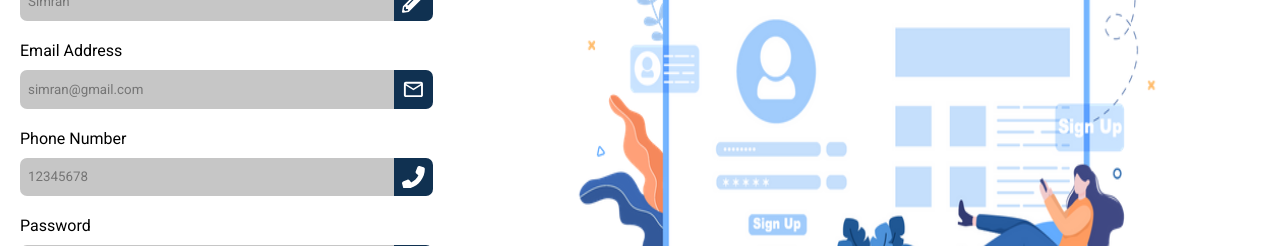
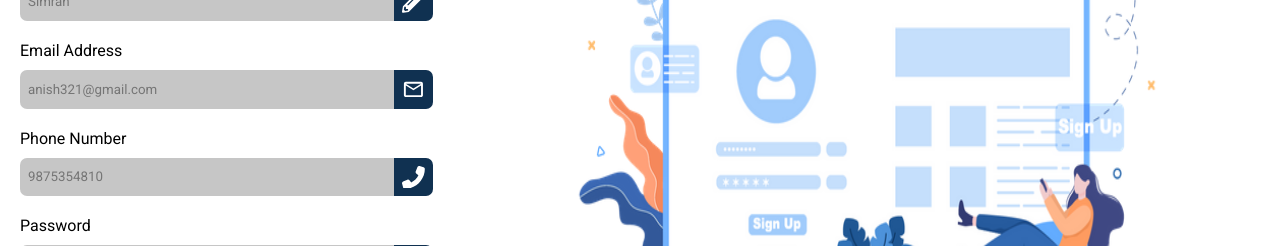
Before and after one commit to Anish-0511/Job_Zone, a React (Vite) app in the folder Frontend/: page /register in a window 1280 px wide. Shown: the part 350-596 px from the top of the page. Built offline with nearby package versions, Linux system fonts and the light colour scheme; no server answers.

Commit message:
placeholder chnage

```diff
--- a/Frontend/src/components/Auth/Login.jsx
+++ b/Frontend/src/components/Auth/Login.jsx
@@ -75,7 +75,7 @@ const Login = () => {
             <div>
               <input
                 type="email"
-                placeholder="simran@gmail.com"
+                placeholder="anish312@gmail.com"
                 value={email}
                 onChange={(e) => setEmail(e.target.value)}
               />
--- a/Frontend/src/components/Auth/Register.jsx
+++ b/Frontend/src/components/Auth/Register.jsx
@@ -87,7 +87,7 @@ const Register = () => {
             <div>
               <input
                 type="email"
-                placeholder="simran@gmail.com"
+                placeholder="anish321@gmail.com"
                 value={email}
                 onChange={(e) => setEmail(e.target.value)}
               />
@@ -100,7 +100,7 @@ const Register = () => {
             <div>
               <input
                 type="number"
-                placeholder="12345678"
+                placeholder="9875354810"
                 value={phone}
                 onChange={(e) => setPhone(e.target.value)}
               />
```
